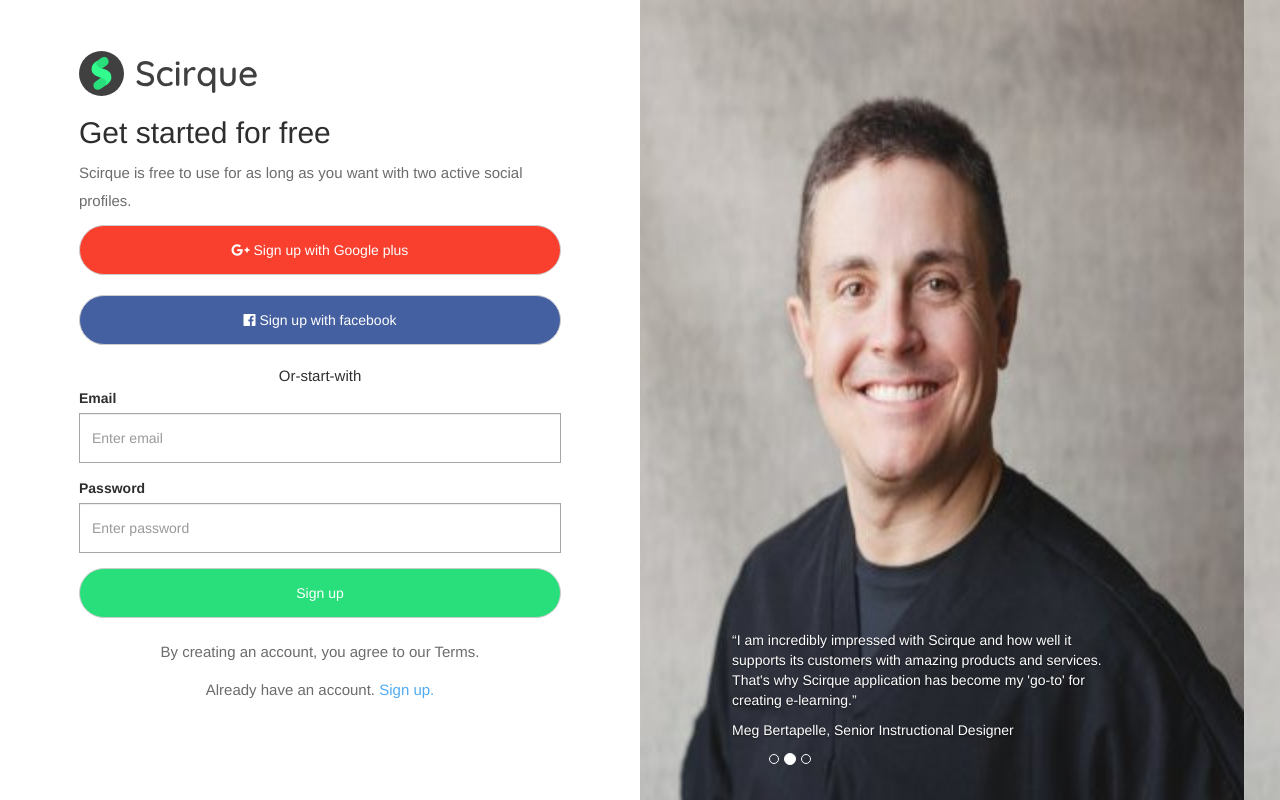
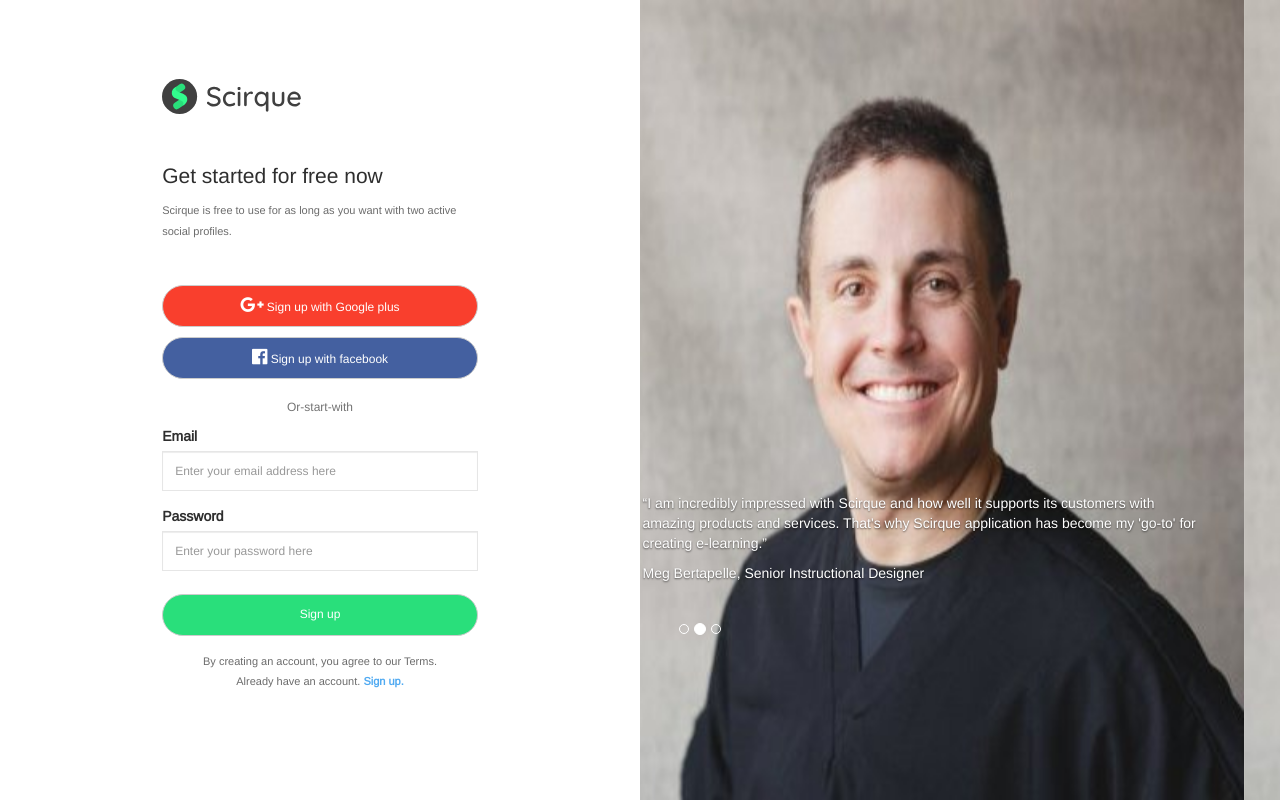
Before and after one commit to Im-Goutham/scrique, a website: page index.html in a window 1280 px wide. Drawn offline with nearby package versions, Linux system fonts and the light colour scheme.

Commit message:
ui changes for login page

```diff
--- a/index.html
+++ b/index.html
@@ -20,7 +20,7 @@
 
  <link rel="stylesheet" href="https://maxcdn.bootstrapcdn.com/bootstrap/3.3.7/css/bootstrap.min.css">
  <link rel="stylesheet" href="vendor/bootstrap/css/bootstrap.min.css">
- <link href="https://fonts.googleapis.com/css?family=Roboto" rel="stylesheet">
+<link href="https://fonts.googleapis.com/css?family=Arimo" rel="stylesheet">
  <link rel="stylesheet" href="https://cdnjs.cloudflare.com/ajax/libs/font-awesome/4.7.0/css/font-awesome.min.css">
  <link rel="stylesheet" href="styles/css/index.css">
 
@@ -31,21 +31,19 @@
 <body>
 
 <div class="container-fluid" style="padding:0px">
-   <div class="col-md-6" style="padding: 4% 5%;">
+   <div class="col-md-6" style="padding: 6.2% 11.5%;">
 		   <div class="col-md-12">
-				    <img src="images/logo.svg" alt="Logo">
+				    <img src="images/logo.svg" alt="Logo" style="height:35px">
+			 </div>
+			 <div class="col-md-12" style="margin:30px 0px">
+            <h1 class="Get-started-for-free">Get started for free now</h1>
+						 <p class="Scirque-is-free-to-u">Scirque is free to use for as long as you want with two active social profiles. </p>
 			 </div>
 			 <div class="col-md-12">
-            <h1 class="Get-started-for-free">Get started for free</h1>
-			  </div>
-       <div class="col-md-12">
-				    <p class="Scirque-is-free-to-u">Scirque is free to use for as long as you want with two active social profiles. </p>
+             <button type="button" class="btn btn-default signup-gp"><i class="fa fa-google-plus" aria-hidden="true" style="font-size: 18px;"></i> Sign up with Google plus</button>
 			 </div>
 			 <div class="col-md-12">
-             <button type="button" class="btn btn-default signup-gp"><i class="fa fa-google-plus" aria-hidden="true"></i> Sign up with Google plus</button>
-			 </div>
-			 <div class="col-md-12">
-						<button type="button" class="btn btn-default signup-fb"><i class="fa fa-facebook-official" aria-hidden="true"></i> Sign up with facebook</button>
+						<button type="button" class="btn btn-default signup-fb"><i class="fa fa-facebook-official" aria-hidden="true" style="font-size: 18px;"></i> Sign up with facebook</button>
 			</div>
 			<div class="col-md-12">
 				   <p class="Or-start-with">Or-start-with</p>
@@ -54,22 +52,22 @@
 					<form action="/action_page.php">
 						<div class="form-group">
 							<label for="email" style="color: #2e2e2e;">Email</label>
-							<input type="email" class="form-control signup-input" id="email" placeholder="Enter email" name="email">
+							<input type="email" class="form-control signup-input" id="email" placeholder="Enter your email address here" name="email">
 						</div>
 						<div class="form-group">
 							<label for="pwd" style="color: #2e2e2e;">Password</label>
-							<input type="password" class="form-control signup-input" id="pwd" placeholder="Enter password" name="pwd">
+							<input type="password" class="form-control signup-input" id="pwd" placeholder="Enter your password here" name="pwd">
 						</div>
-						<button type="submit" class="btn btn-default signup-email">Sign up</button>
+						<button type="submit" class="btn btn-default signup-email" style="margin: 8px 0px 15px 0px;">Sign up</button>
 				</form>
-				<p class="Scirque-is-free-to-u" style="text-align:center">By creating an account, you agree to our Terms.</p>
-        <p class="Scirque-is-free-to-u" style="text-align:center">Already have an account. <span style="color:#0887ec">Sign up.</span></p>
+				<p class="Scirque-is-free-to-u" style="text-align:center;margin:0px">By creating an account, you agree to our Terms.</p>
+        <p class="Scirque-is-free-to-u" style="text-align:center;margin:0px">Already have an account. <span style="color:#0887ec;font-weight: bolder;">Sign up.</span></p>
 			</div>
 	 </div>
 	 <div class="col-md-6" style="padding:0px">
 				 <div id="myCarousel" class="carousel slide" data-ride="carousel">
 			<!-- Indicators -->
-			<ol class="carousel-indicators" style="text-align:left">
+			<ol class="carousel-indicators">
 				<li data-target="#myCarousel" data-slide-to="0" class="active"></li>
 				<li data-target="#myCarousel" data-slide-to="1"></li>
 				<li data-target="#myCarousel" data-slide-to="2"></li>
--- a/styles/sass/index.scss
+++ b/styles/sass/index.scss
@@ -1,5 +1,7 @@
-.body {
-    font-family: 'Roboto', sans-serif;
+
+
+body {
+    font-family: 'Arimo', sans-serif;
 }
 
 .caption {
@@ -28,14 +30,15 @@
 }
 
 .Get-started-for-free {
-  font-size: 30px;
+  font-size: 21px;
   font-weight: 500;
   color: #2e2e2e;
 }
 
 .Scirque-is-free-to-u {
+  margin: 13px 0px;
   opacity: 0.7;
-  font-size: 15px;
+  font-size: 11px;
   line-height: 1.87;
   text-align: left;
   color: #2e2e2e;
@@ -44,11 +47,14 @@
 
 .signup-gp , .signup-gp:hover {
       width: 100%;
-      height: 50px;
+      height: 42px;
       border-radius: 100px;
       background-color: #f93f2d !important;
       color: white !important;
-      margin-bottom: 20px;
+      margin-bottom: 10px;
+      font-size: 12px;
+      font-weight: 300;
+      max-width: 400px;
 }
 
 .signup-fb,.signup-fb:hover, .signup-fb:focus{
@@ -65,11 +71,12 @@
 
 .Or-start-with {
   text-align: center;
-  height: 13px;
-  font-size: 15px;
+  font-size: 12px;
+  margin: 10px 0px;
   text-align: center;
-  color: #2e2e2e;
+  color: #737373;
 }
+
 
 button:focus {outline:0!important;}
 
@@ -78,9 +85,22 @@ button:focus {outline:0!important;}
     height: 100vh;
 }
 
+.carousel-caption {
+    margin: 1px -14%;
+    bottom: 22%;
+}
+
+.carousel-indicators {
+    text-align: left;
+    bottom: 20%;
+    margin: 0px -44%;
+}
+
 .signup-input {
-  height: 50px;
+  height: 40px;
   border-radius: 0px;
-  border: solid 1px #a6a6a6;
+  border: solid 1px #e6e6e6;
   color: #2e2e2e;
+  max-width: 400px;
+  font-size: 12px;
 }
```
Also changed, not shown: styles/css/index.css, 1 other file.
